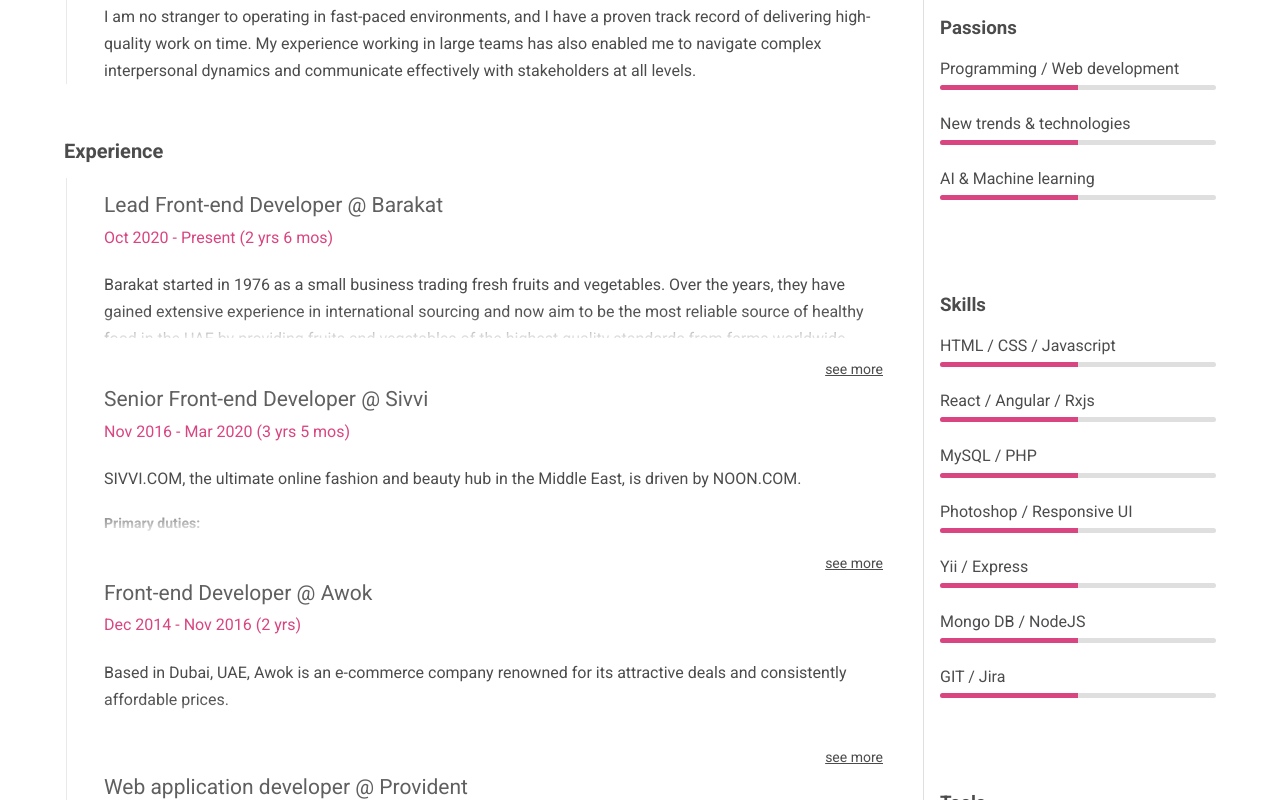
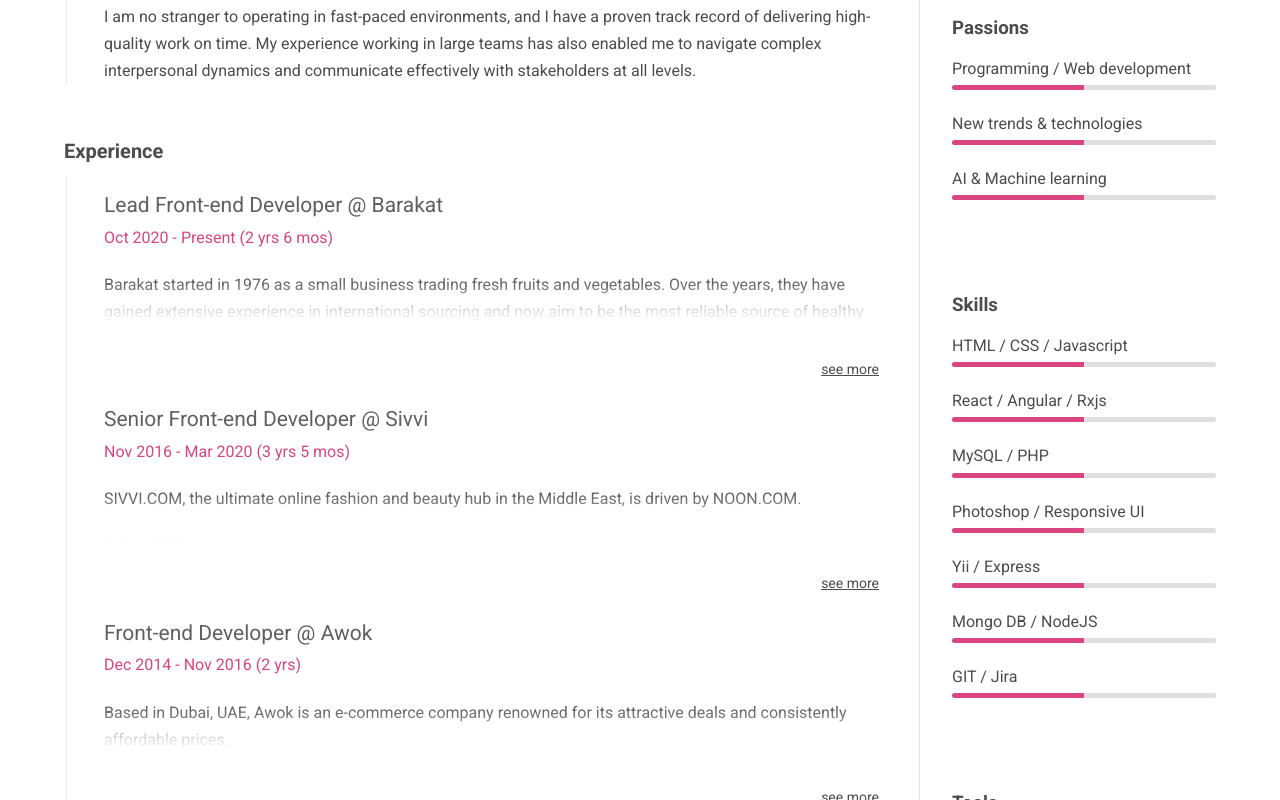
Before and after one commit to mrusmanali/mrusmanali, a Next.js app: page / in a window 1280 px wide. Shown: the part 460-1260 px from the top of the page. Built offline with nearby package versions, Linux system fonts and the light colour scheme.

Commit message:
fixed sidebar

```diff
--- a/modules/Resume/components/Experience/components/ExpBlock/styles.module.scss
+++ b/modules/Resume/components/Experience/components/ExpBlock/styles.module.scss
@@ -4,7 +4,7 @@
   font-size: 14px;
   display: block;
   cursor: pointer;
-  padding-top: 20px;
+  padding: 20px 0;
   text-align: right;
   text-decoration: underline;
 
@@ -26,11 +26,11 @@
       left: 0;
       content: '';
       width: 100%;
-      bottom: -30px;
-      height: 20px;
+      bottom: 0;
+      height: 0;
       position: absolute;
-      box-shadow: 0 -10px 20px 10px rgb(255, 255, 255);
-      -webkit-box-shadow: 0 -10px 20px 10px rgb(255, 255, 255);
+      box-shadow: 0 0px 30px 40px rgb(255, 255, 255);
+      -webkit-box-shadow: 0 0px 30px 40px rgb(255, 255, 255);
     }
   }
 
--- a/modules/Resume/components/Header/index.js
+++ b/modules/Resume/components/Header/index.js
@@ -15,6 +15,8 @@
       <h1 className={styles.header_name}>Usman Ali Shauket</h1>
       <h2 className={styles.header_role}>Front-end Developer <p className={styles.header_tech}>React | React Native | Angular | NodeJS</p></h2>
       <h3 className={styles.header_location}>Dubai - United Arab Emirates</h3>
+
+      <button className={styles.header_button}>My skills</button>
     </div>
   );
 }
--- a/modules/Resume/components/Header/styles.module.scss
+++ b/modules/Resume/components/Header/styles.module.scss
@@ -1,4 +1,5 @@
 @import 'pallete';
+@import 'mixins';
 
 .header {
   position: relative;
@@ -33,4 +34,23 @@
     font-weight: 400;
     color: $neutral40;
   }
+
+  &_button {
+    top: 50%;
+    right: 0;
+    display: none;
+    height: 40px;
+    border: none;
+    padding: 0 35px;
+    font-weight: bold;
+    position: absolute;
+    border-radius: 50px;
+    color: $primary100;
+    background-color: $primary40;
+    transform: translateY(-50%);
+
+    @include media-md() {
+      display: block;
+    }
+  }
 }
--- a/modules/Resume/index.js
+++ b/modules/Resume/index.js
@@ -15,8 +15,8 @@
   return (
     <Container>
       <div className={styles.resume}>
-        <Grid container spacing={2}>
-          <Grid item lg={9} md={8}>
+        <Grid container spacing={4}>
+          <Grid item lg={9} md={8} sm={12}>
             <div className={clsx(styles.resume_content, 'br_pt50')}>
               <div className="br_mb50"><Header /></div>
               <div className="br_mb50"><Profile /></div>
@@ -24,7 +24,7 @@
               <div className="br_mb50"><Education /></div>
             </div>
           </Grid>
-          <Grid item lg={3} md={4}>
+          <Grid item lg={3} md={4} sm={12}>
             <div className={clsx(styles.resume_sidebar, 'br_pt50')}>
               <div className="br_mb50"><BasicInfo /></div>
               <div className="br_mb50"><Progress /></div>
```
